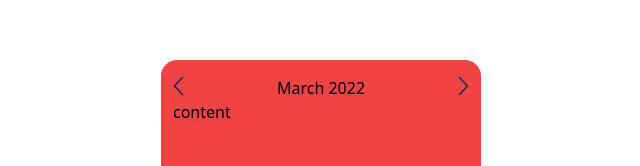
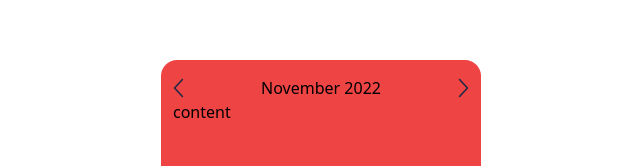
Before and after one commit to Brentlok/Calendar, a Next.js app: page / in a window 1280 px wide. Shown: the part 148-314 px from the top of the page, without its empty margins (319-959 px from the left). Built offline with nearby package versions, Linux system fonts and the light colour scheme.

Commit message:
Change months

```diff
--- a/components/Calendar/Calendar.tsx
+++ b/components/Calendar/Calendar.tsx
@@ -3,13 +3,15 @@ import { CalendarHeader } from "./CalendarHeader";
 
 type Props = {
     date: DateType;
+    changeMonth?: (num: 1 | -1) => void;
 }
 
-export const Calendar = ({ date }: Props) => {
+export const Calendar = ({ date, changeMonth }: Props) => {
     return (
         <div className="w-80 h-96 bg-red-500 rounded-2xl px-3 pt-4 pb-6">
             <CalendarHeader
                 date={date}
+                changeMonth={changeMonth}
             />
             <div>content</div>
         </div>
--- a/components/Calendar/CalendarHeader.tsx
+++ b/components/Calendar/CalendarHeader.tsx
@@ -8,7 +8,7 @@ type Props = {
 }
 
 export const CalendarHeader = (props: Props) => (
-    <div className="flex justify-between">
+    <div className="flex justify-between items-center">
         <div
             className="cursor-pointer"
             onClick={() => props.changeMonth?.(-1)}
--- a/pages/index.tsx
+++ b/pages/index.tsx
@@ -1,9 +1,21 @@
+import { useState } from 'react';
 import { Calendar } from '~/components';
+import { changeMonth, convertDate } from '~/utils';
 
 const Home = () => {
+    const [date, setDate] = useState(convertDate(new Date()));
+
+    const handleChangeMonth = (num: 1 | -1) => {
+        const newDate = changeMonth(date, num);
+        setDate(newDate);
+    }
+
     return (
         <main className="w-full h-page grid place-items-center">
-            <Calendar date={{ year: 2022, day: 1, month: 3 }} />
+            <Calendar
+                date={date}
+                changeMonth={handleChangeMonth}
+            />
         </main>
     );
 };
--- /dev/null
+++ b/utils/changeMonth.ts
@@ -0,0 +1,8 @@
+import { DateType } from "~/types";
+import { convertDate } from "./convertDate";
+
+export const changeMonth = (date: DateType, num: 1 | -1) => () => {
+    const newDate = convertDate(date);
+    newDate.setMonth(newDate.getMonth() + num);
+    return convertDate(newDate);
+}
--- /dev/null
+++ b/utils/convertDate.ts
@@ -0,0 +1,15 @@
+import { DateType } from "~/types";
+
+type Param = Date | DateType;
+
+type ConvertDate<T> = T extends Date ? DateType : Date;
+
+export const convertDate = <T extends Param>(date: T): ConvertDate<T> => (
+    date instanceof Date
+        ? {
+            day: date.getDay(),
+            month: date.getMonth() + 1,
+            year: date.getFullYear(),
+        } as ConvertDate<T>
+        : new Date(date.year, date.month - 1, date.day) as ConvertDate<T>
+);
--- a/utils/index.ts
+++ b/utils/index.ts
@@ -1 +1,3 @@
 export * from './printMonth';
+export * from './convertDate';
+export * from './changeMonth';
```
